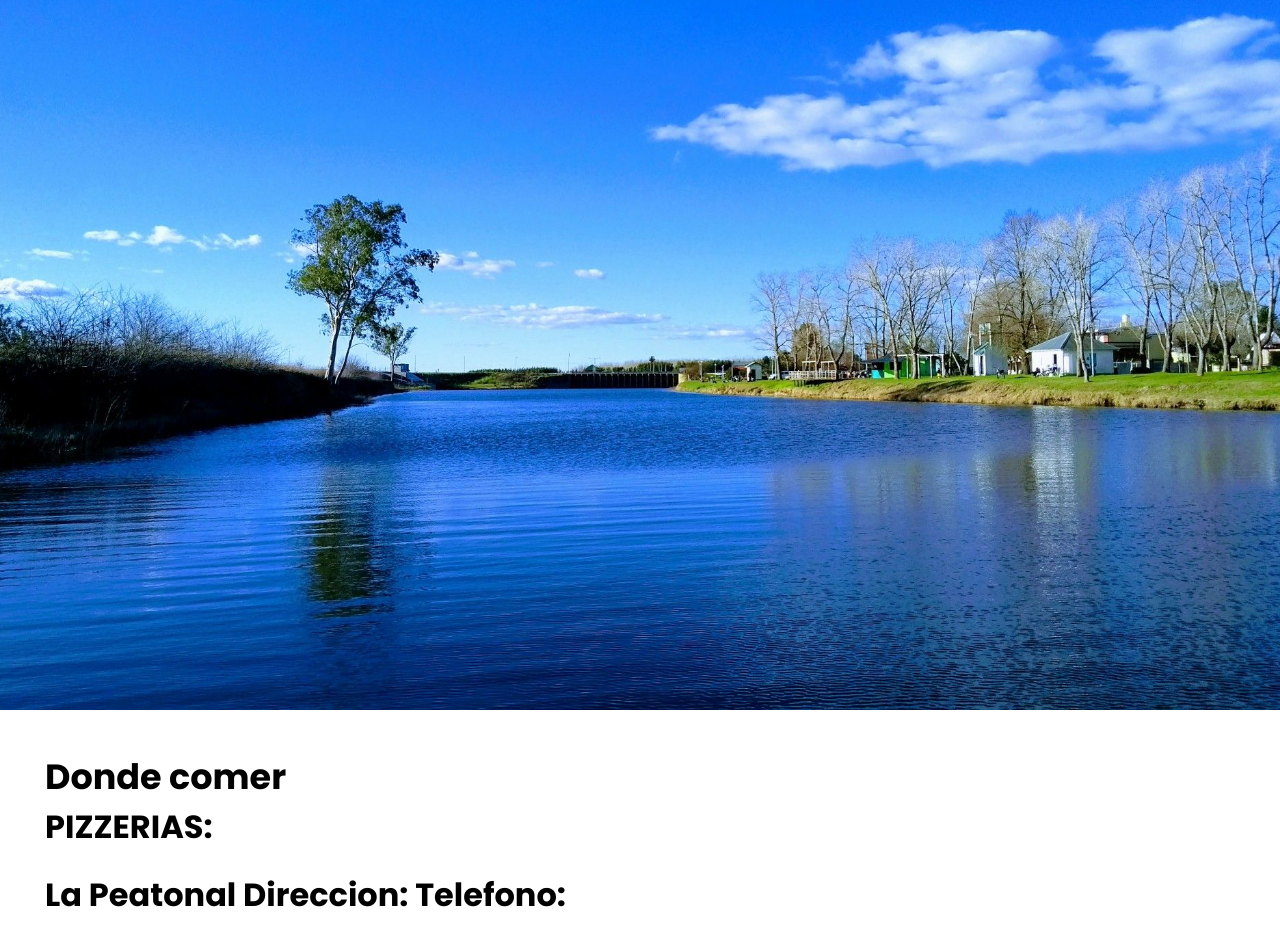
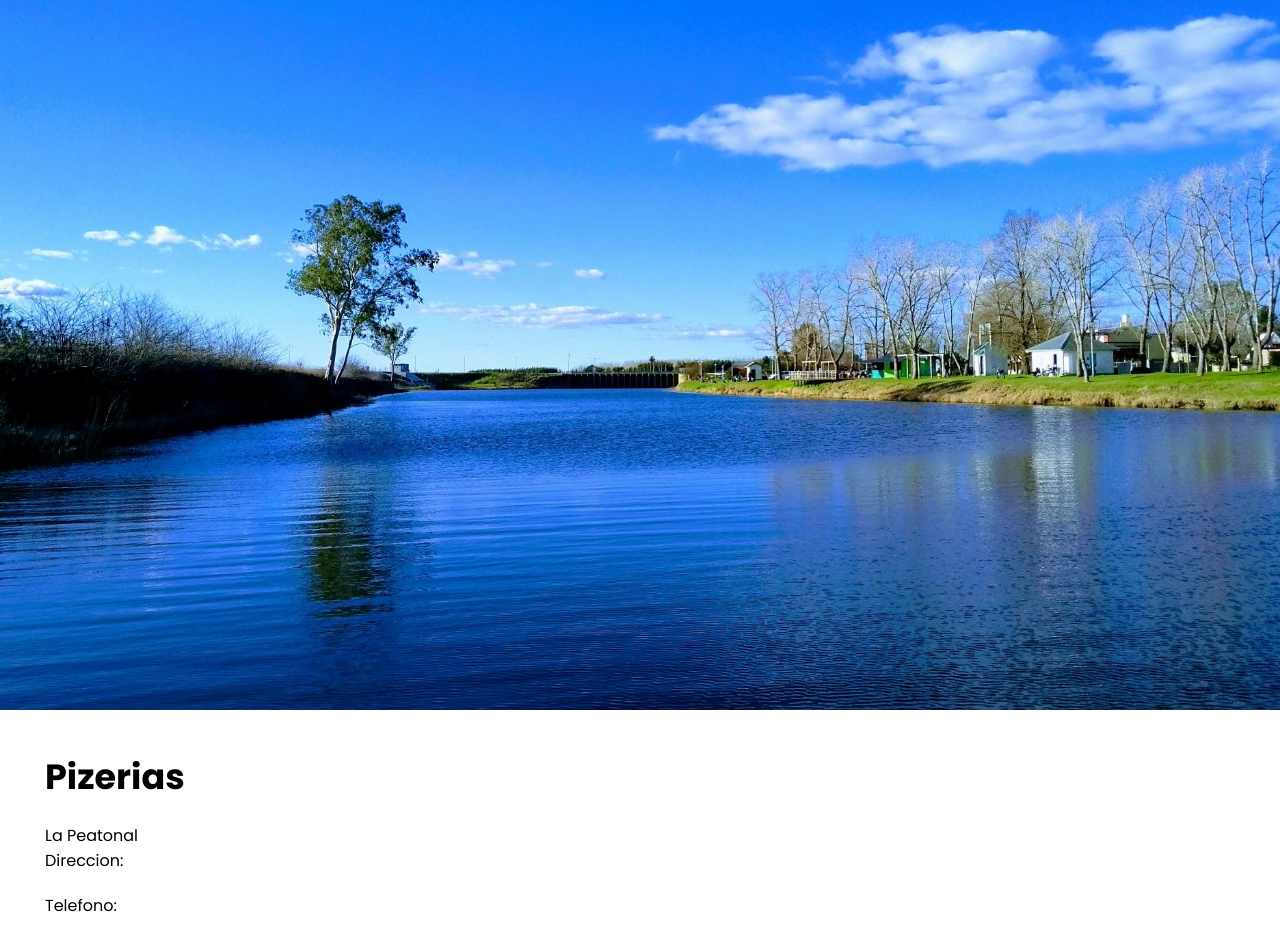
Before and after one commit to Francisc0Duarte/DFR.github.io, a plain HTML site: page Paginas/dondecomer.html in a window 1280 px wide. Shown: the part 90-1040 px from the top of the page. Drawn offline with Linux system fonts and the light colour scheme.

Commit message:
Update dondecomer.html

```diff
--- a/Paginas/dondecomer.html
+++ b/Paginas/dondecomer.html
@@ -32,10 +32,10 @@
   <div class="banner"></div>
   <div class="about">
 <div class="content">
-      <div class="title">Donde comer</div>
-       <H1> PIZZERIAS:<H1>
-      <p>La Peatonal
-           Direccion:
+      <div class="title">Pizerias</div>
+
+      <p>La Peatonal</p>
+          Direccion:</p>
            Telefono:</p>
     </div>
   </div>
```
